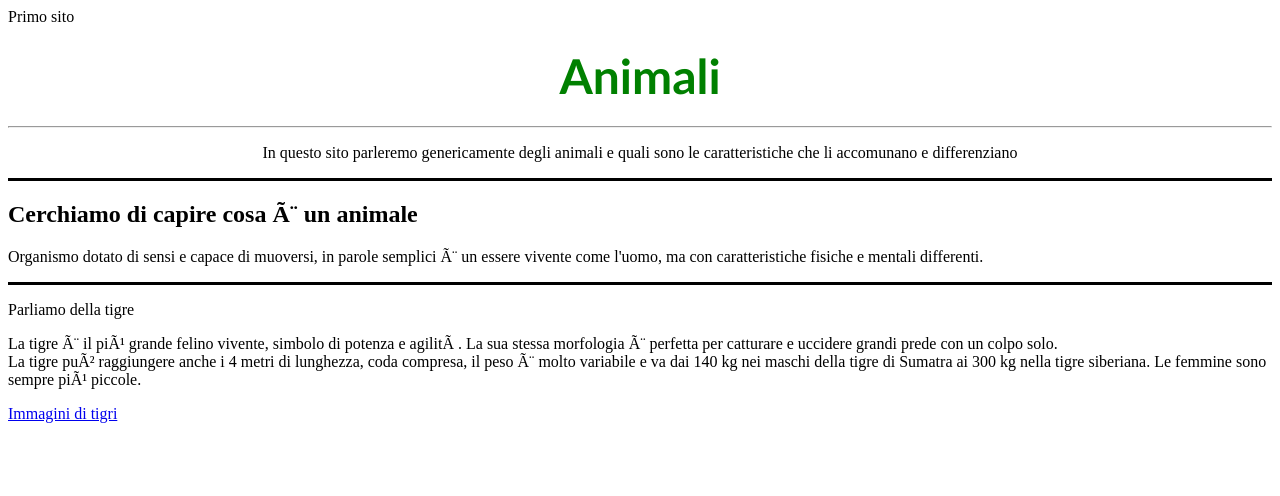
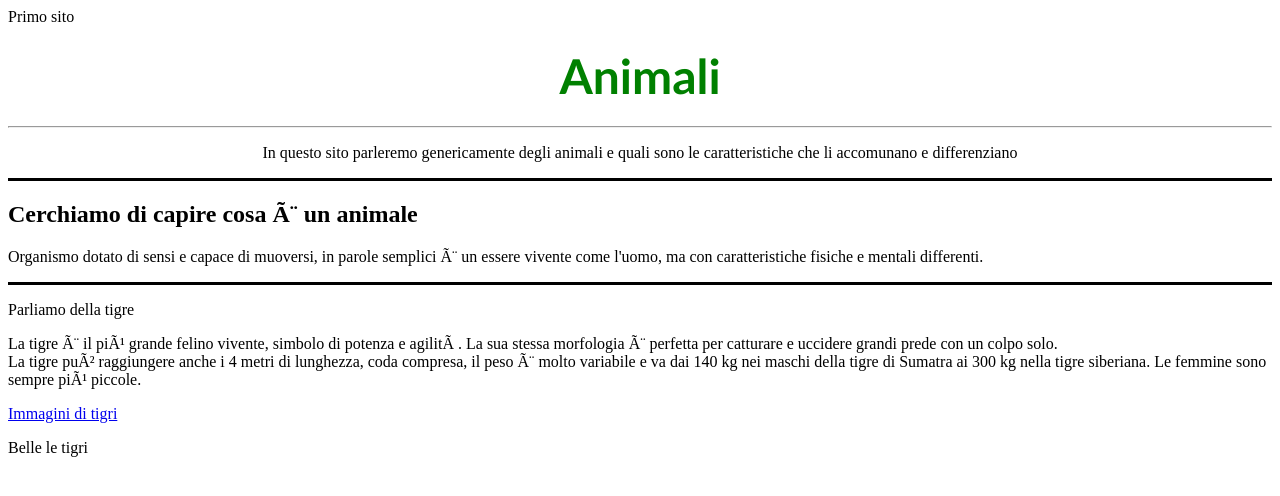
Before and after one commit to GianpierPaolo3/primosito, a plain HTML site: page index.html in a window 1280 px wide. Drawn offline with Linux system fonts and the light colour scheme.

Commit message:
Add files via upload

```diff
--- a/index.html
+++ b/index.html
@@ -24,6 +24,8 @@
 	La tigre può raggiungere anche i 4 metri di lunghezza, coda compresa, il peso è molto variabile e va dai 140 kg nei maschi della tigre di Sumatra ai 300 kg nella tigre siberiana. Le femmine sono sempre più piccole.</p>
 
 		<a href="https://unsplash.com/it/images/animals/tiger">Immagini di tigri</a>
+	      <br>
+	<p>Belle le tigri</p>
 
 </body>
 
```
